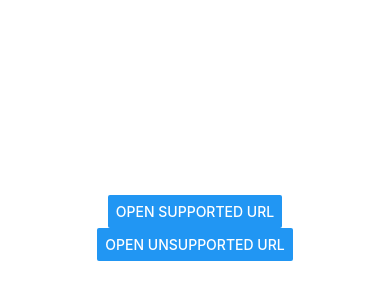
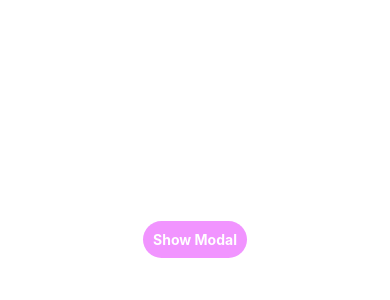
Before and after one commit to zdTang/my-app-react_native, a React Native app: screen / in a window 390 px wide. Shown: the part 194-494 px from the top of the page. Built offline with nearby package versions, Linux system fonts and the light colour scheme.

Commit message:
Others - Modal

```diff
--- a/App.js
+++ b/App.js
@@ -1,38 +1,83 @@
-import React, { useCallback } from "react";
-import { Alert, Button, Linking, StyleSheet, View } from "react-native";
-
-const supportedURL = "https://google.com";
-
-const unsupportedURL = "slack://open?team=123456";
-
-const OpenURLButton = ({ url, children }) => {
-  const handlePress = useCallback(async () => {
-    // Checking if the link is supported for links with custom URL scheme.
-    const supported = await Linking.canOpenURL(url);
-
-    if (supported) {
-      // Opening the link with some app, if the URL scheme is "http" the web link should be opened
-      // by some browser in the mobile
-      await Linking.openURL(url);
-    } else {
-      Alert.alert(`Don't know how to open this URL: ${url}`);
-    }
-  }, [url]);
-
-  return <Button title={children} onPress={handlePress} />;
-};
+import React, { useState } from "react";
+import { Alert, Modal, StyleSheet, Text, Pressable, View } from "react-native";
 
 const App = () => {
+  const [modalVisible, setModalVisible] = useState(false);
   return (
-    <View style={styles.container}>
-      <OpenURLButton url={supportedURL}>Open Supported URL</OpenURLButton>
-      <OpenURLButton url={unsupportedURL}>Open Unsupported URL</OpenURLButton>
+    <View style={styles.centeredView}>
+      <Modal
+        animationType="slide"
+        transparent={true}
+        visible={modalVisible}
+        onRequestClose={() => {
+          Alert.alert("Modal has been closed.");
+          setModalVisible(!modalVisible);
+        }}
+      >
+        <View style={styles.centeredView}>
+          <View style={styles.modalView}>
+            <Text style={styles.modalText}>Hello World!</Text>
+            <Pressable
+              style={[styles.button, styles.buttonClose]}
+              onPress={() => setModalVisible(!modalVisible)}
+            >
+              <Text style={styles.textStyle}>Hide Modal</Text>
+            </Pressable>
+          </View>
+        </View>
+      </Modal>
+      <Pressable
+        style={[styles.button, styles.buttonOpen]}
+        onPress={() => setModalVisible(true)}
+      >
+        <Text style={styles.textStyle}>Show Modal</Text>
+      </Pressable>
     </View>
   );
 };
 
 const styles = StyleSheet.create({
-  container: { flex: 1, justifyContent: "center", alignItems: "center" },
+  centeredView: {
+    flex: 1,
+    justifyContent: "center",
+    alignItems: "center",
+    marginTop: 22
+  },
+  modalView: {
+    margin: 20,
+    backgroundColor: "white",
+    borderRadius: 20,
+    padding: 35,
+    alignItems: "center",
+    shadowColor: "#000",
+    shadowOffset: {
+      width: 0,
+      height: 2
+    },
+    shadowOpacity: 0.25,
+    shadowRadius: 4,
+    elevation: 5
+  },
+  button: {
+    borderRadius: 20,
+    padding: 10,
+    elevation: 2
+  },
+  buttonOpen: {
+    backgroundColor: "#F194FF",
+  },
+  buttonClose: {
+    backgroundColor: "#2196F3",
+  },
+  textStyle: {
+    color: "white",
+    fontWeight: "bold",
+    textAlign: "center"
+  },
+  modalText: {
+    marginBottom: 15,
+    textAlign: "center"
+  }
 });
 
 export default App;
```
